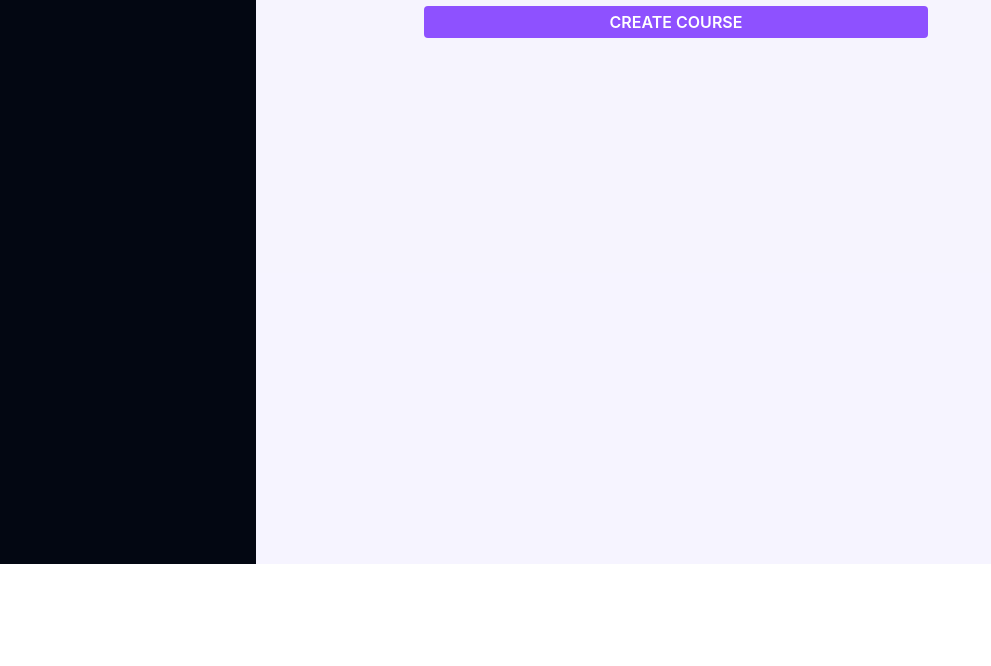
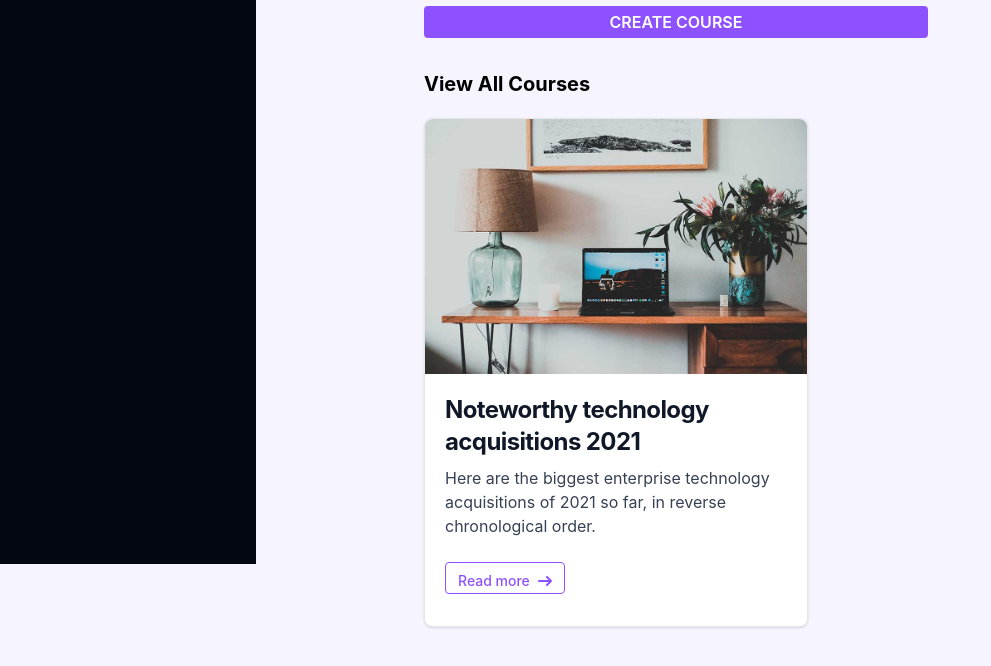
Before and after one commit to Namnika/react-miniLms, a React (Create React App) app in the folder frontend/: page /admin/dashboard in a window 1280 px wide. Shown: the part 236-902 px from the top of the page, without its empty margins (0-991 px from the left). Before the commit the page ends 800 px from the top, so only its background shows below. Built offline with nearby package versions, Linux system fonts and the light colour scheme.

Commit message:
add course card component to show course content

```diff
--- a/frontend/src/components/Admin/AdminDashboard.js
+++ b/frontend/src/components/Admin/AdminDashboard.js
@@ -1,13 +1,14 @@
 import React, { useState } from "react";
 import ReactQuill from "react-quill-new";
 import "react-quill-new/dist/quill.snow.css";
-import {Link} from "react-router-dom"
+import { Link } from "react-router-dom";
+import CourseImg from "../../assests/course-image.jpg"
 
 const AdminDashboard = () => {
   const [value, setValue] = useState("");
 
   return (
-    <div className="bg-violet-100/50 h-screen">
+    <div className="bg-violet-100/50 ">
       <div className="w-xl pl-18 py-12 m-auto">
         <h2 className="text-2xl font-bold text-violet-500">
           {" "}
@@ -16,18 +17,18 @@ const AdminDashboard = () => {
 
         <aside
           id="sidebar-multi-level-sidebar"
-          class="fixed top-0 left-0 z-40 w-64 h-screen transition-transform -translate-x-full sm:translate-x-0"
+          className="fixed top-0 left-0 z-40 w-64 h-screen transition-transform -translate-x-full sm:translate-x-0"
           aria-label="Sidebar"
         >
-          <div class="h-full px-3 py-4 overflow-y-auto  bg-gray-950 ">
-            <ul class="space-y-2 text-white  text-base font-medium">
+          <div className="h-full px-3 py-4 overflow-y-auto  bg-gray-950 ">
+            <ul className="space-y-2 text-white  text-base font-medium">
               <li>
                 <a
                   href="#course-edit"
-                  class="flex items-center p-2 text-white rounded-lg dark:text-white hover:text-violet-300 dark:hover:bg-gray-700 group"
+                  className="flex items-center p-2 text-white rounded-lg dark:text-white hover:text-violet-300 dark:hover:bg-gray-700 group"
                 >
                   <svg
-                    class="w-5 h-5 text-gray-500 transition duration-75 dark:text-gray-400 group-hover:text-gray-900 dark:group-hover:text-white"
+                    className="w-5 h-5 text-gray-500 transition duration-75 dark:text-gray-400 group-hover:text-gray-900 dark:group-hover:text-white"
                     aria-hidden="true"
                     xmlns="http://www.w3.org/2000/svg"
                     fill="currentColor"
@@ -36,17 +37,17 @@ const AdminDashboard = () => {
                     <path d="M16.975 11H10V4.025a1 1 0 0 0-1.066-.998 8.5 8.5 0 1 0 9.039 9.039.999.999 0 0 0-1-1.066h.002Z" />
                     <path d="M12.5 0c-.157 0-.311.01-.565.027A1 1 0 0 0 11 1.02V10h8.975a1 1 0 0 0 1-.935c.013-.188.028-.374.028-.565A8.51 8.51 0 0 0 12.5 0Z" />
                   </svg>
-                  <span class="ms-3">Create Course</span>
+                  <span className="ms-3">Create Course</span>
                 </a>
               </li>
 
               <li>
                 <a
                   href="#all-courses"
-                  class="flex items-center p-2  rounded-lg dark:text-white hover:text-violet-300 dark:hover:bg-gray-700 group"
+                  className="flex items-center p-2  rounded-lg dark:text-white hover:text-violet-300 dark:hover:bg-gray-700 group"
                 >
                   <svg
-                    class="shrink-0 w-5 h-5 text-gray-500 transition duration-75 dark:text-gray-400 group-hover:text-gray-900 dark:group-hover:text-white"
+                    className="shrink-0 w-5 h-5 text-gray-500 transition duration-75 dark:text-gray-400 group-hover:text-gray-900 dark:group-hover:text-white"
                     aria-hidden="true"
                     xmlns="http://www.w3.org/2000/svg"
                     fill="currentColor"
@@ -54,7 +55,7 @@ const AdminDashboard = () => {
                   >
                     <path d="M6.143 0H1.857A1.857 1.857 0 0 0 0 1.857v4.286C0 7.169.831 8 1.857 8h4.286A1.857 1.857 0 0 0 8 6.143V1.857A1.857 1.857 0 0 0 6.143 0Zm10 0h-4.286A1.857 1.857 0 0 0 10 1.857v4.286C10 7.169 10.831 8 11.857 8h4.286A1.857 1.857 0 0 0 18 6.143V1.857A1.857 1.857 0 0 0 16.143 0Zm-10 10H1.857A1.857 1.857 0 0 0 0 11.857v4.286C0 17.169.831 18 1.857 18h4.286A1.857 1.857 0 0 0 8 16.143v-4.286A1.857 1.857 0 0 0 6.143 10Zm10 0h-4.286A1.857 1.857 0 0 0 10 11.857v4.286c0 1.026.831 1.857 1.857 1.857h4.286A1.857 1.857 0 0 0 18 16.143v-4.286A1.857 1.857 0 0 0 16.143 10Z" />
                   </svg>
-                  <span class="flex-1 ms-3 whitespace-nowrap">
+                  <span className="flex-1 ms-3 whitespace-nowrap">
                     View All Courses
                   </span>
                 </a>
@@ -67,14 +68,14 @@ const AdminDashboard = () => {
           <div className="flex mb-7 flex-row ">
             <label
               for="small-input"
-              class=" mb-2 w-xs  text-gray-900 dark:text-white"
+              className=" mb-2 w-xs  text-gray-900 dark:text-white"
             >
               <strong>Course Name:</strong>
             </label>
             <input
               type="text"
               id="small-input"
-              class="block w-full p-2 text-gray-900 border border-gray-300 rounded-lg bg-gray-50 text-xs focus:ring-blue-500 focus:border-blue-500 dark:bg-gray-700 dark:border-gray-600 dark:placeholder-gray-400 dark:text-white dark:focus:ring-blue-500 dark:focus:border-blue-500"
+              className="block w-full p-2 text-gray-900 border border-gray-300 rounded-lg bg-gray-50 text-xs focus:ring-blue-500 focus:border-blue-500 dark:bg-gray-700 dark:border-gray-600 dark:placeholder-gray-400 dark:text-white dark:focus:ring-blue-500 dark:focus:border-blue-500"
             />
           </div>
           {/* react quill editor */}
@@ -92,14 +93,60 @@ const AdminDashboard = () => {
             </div>
           </div>
         </div>
-        <div id="all-courses">
-        <button className="w-full bg-violet-500 hover:bg-violet-400 h-8 my-3 rounded text-white font-semibold uppercase">Create Course</button>
+        <div id="all-courses" className="course-button">
+          <button className="w-full bg-violet-500 hover:bg-violet-400 h-8 my-3 rounded text-white font-semibold uppercase">
+            Create Course
+          </button>
+        </div>
+
+        {/* View all courses */}
+        <div>
+          <h2 className="text-xl font-bold my-5"> View All Courses</h2>
+          <div className="max-w-sm bg-white border border-gray-200 rounded-lg shadow-sm dark:bg-gray-800 dark:border-gray-700">
+            <a href="#">
+              <img
+                className="rounded-t-lg"
+                src={CourseImg}
+                alt=""
+              />
+            </a>
+            <div className="p-5">
+              <a href="#">
+                <h5 className="mb-2 text-2xl font-bold tracking-tight text-gray-900 dark:text-white">
+                  Noteworthy technology acquisitions 2021
+                </h5>
+              </a>
+              <p className="mb-3 font-normal text-gray-700 dark:text-gray-400">
+                Here are the biggest enterprise technology acquisitions of 2021
+                so far, in reverse chronological order.
+              </p>
+              <button className="  border border-violet-500  hover:bg-violet-100 h-8 my-3 rounded text-violet-500 font-semibold">
+                <a
+                  href="#"
+                  className="inline-flex items-center px-3 py-2 text-sm text-center font-medium "
+                >
+                  Read more
+                  <svg
+                    className="rtl:rotate-180 w-3.5 h-3.5 ms-2"
+                    aria-hidden="true"
+                    xmlns="http://www.w3.org/2000/svg"
+                    fill="none"
+                    viewBox="0 0 14 10"
+                  >
+                    <path
+                      stroke="currentColor"
+                      stroke-linecap="round"
+                      stroke-linejoin="round"
+                      stroke-width="2"
+                      d="M1 5h12m0 0L9 1m4 4L9 9"
+                    />
+                  </svg>
+                </a>
+              </button>
+            </div>
+          </div>
         </div>
       </div>
-
-      {/* View all courses */}
-
-
     </div>
   );
 };
```
Also changed, not shown: frontend/src/assests/course-image.jpg (added).
